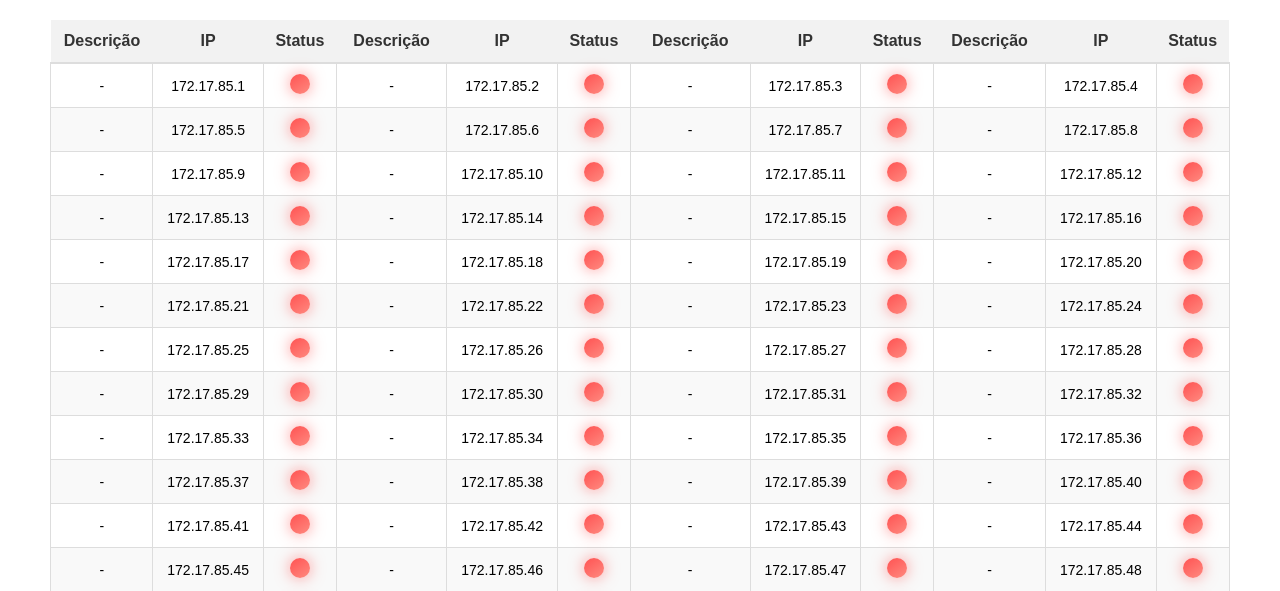
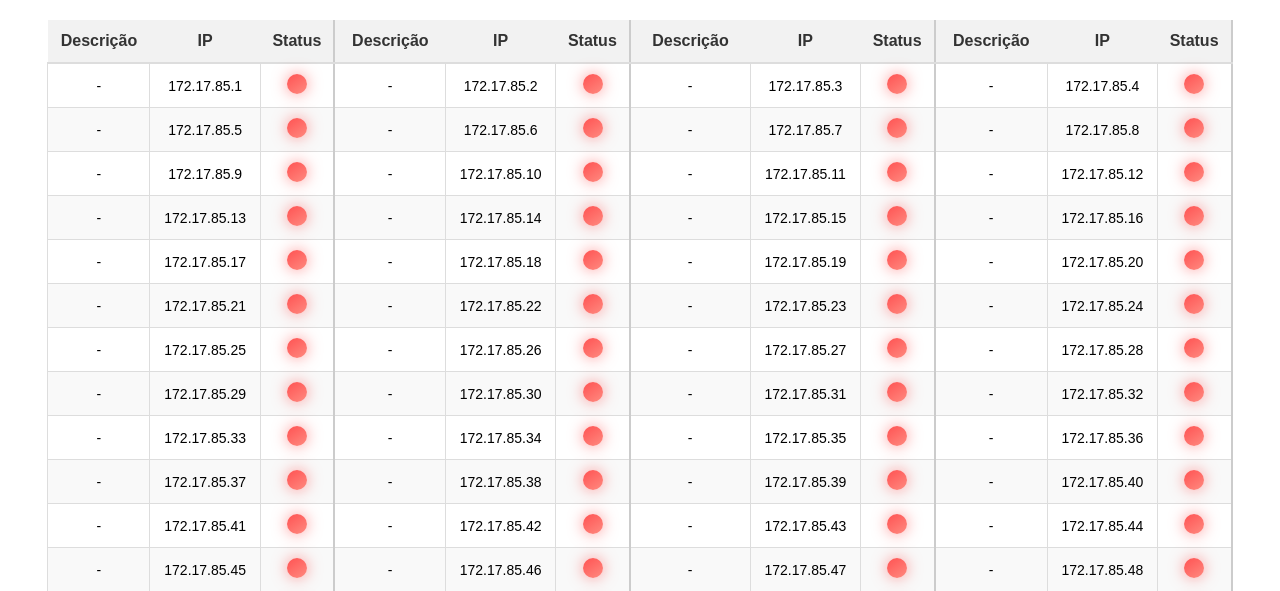
Before and after one commit to TCE-Manutencao-Predial/ipmonitor, a Flask app: page / in a window 1280 px wide. Shown: the part 65-656 px from the top of the page. Run offline with Flask 3, Linux system fonts and the light colour scheme.

Commit message:
Formatação

```diff
--- a/app/static/index.js
+++ b/app/static/index.js
@@ -59,6 +59,9 @@ async function searchByVlan() {
                 // Adiciona o círculo de status à célula de status
                 statusCell.appendChild(circle);
 
+                // Aplica a classe 'status_A', 'status_B', 'status_C', ou 'status_D' nas células de status
+                statusCell.classList.add(`status_${String.fromCharCode(65 + j)}`);
+
                 // Adiciona as células à linha
                 row.appendChild(descriptionCell);
                 row.appendChild(ipCell);
--- a/app/static/styles.css
+++ b/app/static/styles.css
@@ -14,6 +14,11 @@ td {
     font-size: 14px; /* Tamanho da fonte */
 }
 
+/* Estilo específico para as colunas "Status" */
+td.status_A, td.status_B, td.status_C, td.status_D {
+    border-right: 2.5px solid #ccc; /* Borda mais grossa à direita */
+}
+
 /* Estilo para os cabeçalhos (th) */
 th {
     background-color: #f2f2f2; /* Fundo cinza claro para os cabeçalhos */
@@ -24,6 +29,11 @@ th {
     font-size: 16px; /* Tamanho da fonte */
     border-bottom: 2px solid #ddd; /* Linha na parte inferior dos cabeçalhos */
     white-space: nowrap; /* Impede a quebra de linha nos cabeçalhos */
+}
+
+/* Estilo específico para os cabeçalhos das colunas "Status" */
+th.status_A, th.status_B, th.status_C, th.status_D {
+    border-right: 2.5px solid #ccc; /* Borda mais grossa à direita */
 }
 
 /* Alterna a cor de fundo entre linhas pares e ímpares */
```
